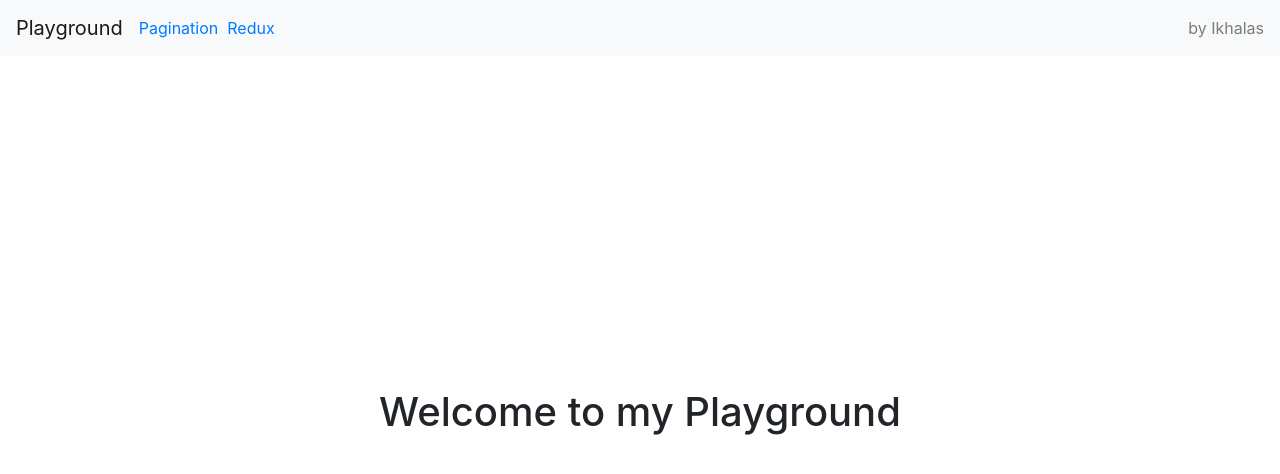
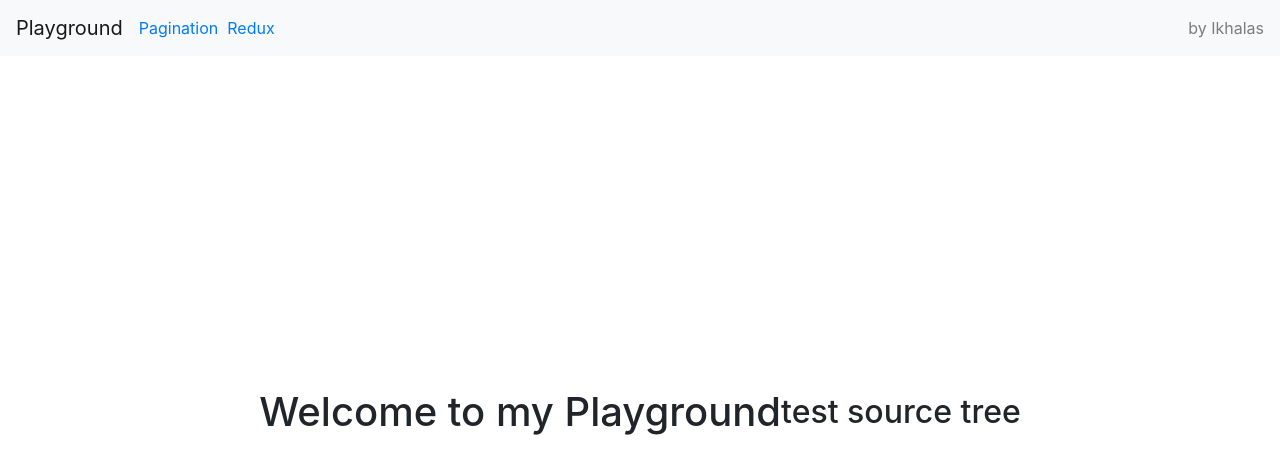
Before and after one commit to Ikhalas/React-Playground, a React (Create React App) app in the folder client/: page / in a window 1280 px wide. Shown: the top 474 px of the page. Built offline with nearby package versions, Linux system fonts and the light colour scheme.

Commit message:
test sourcetree

```diff
--- a/client/src/Home.jsx
+++ b/client/src/Home.jsx
@@ -12,6 +12,7 @@
         }}
       >
         <h1>Welcome to my Playground</h1>
+        <h2>test source tree</h2>
       </div>
     );
   }
```
